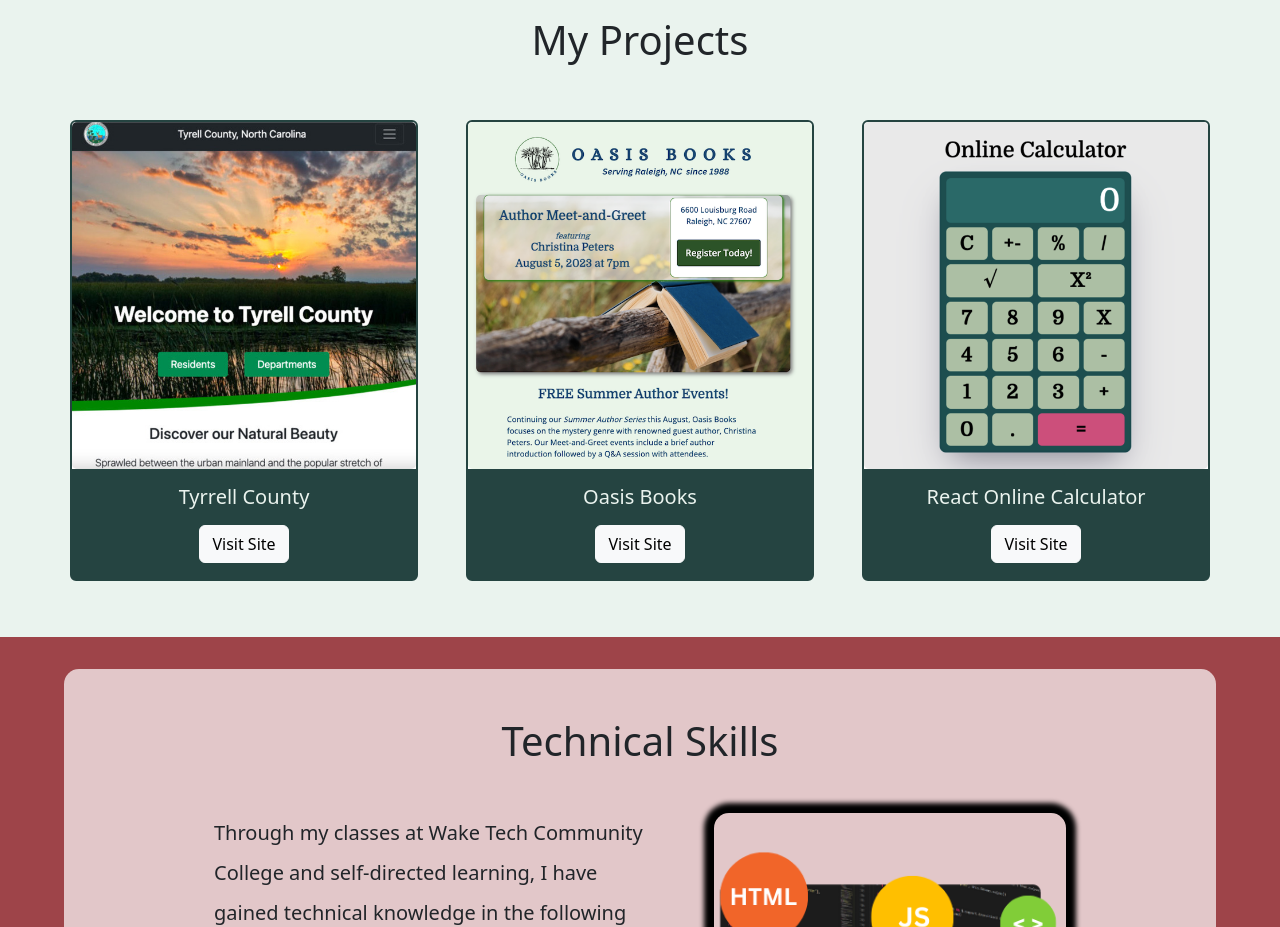
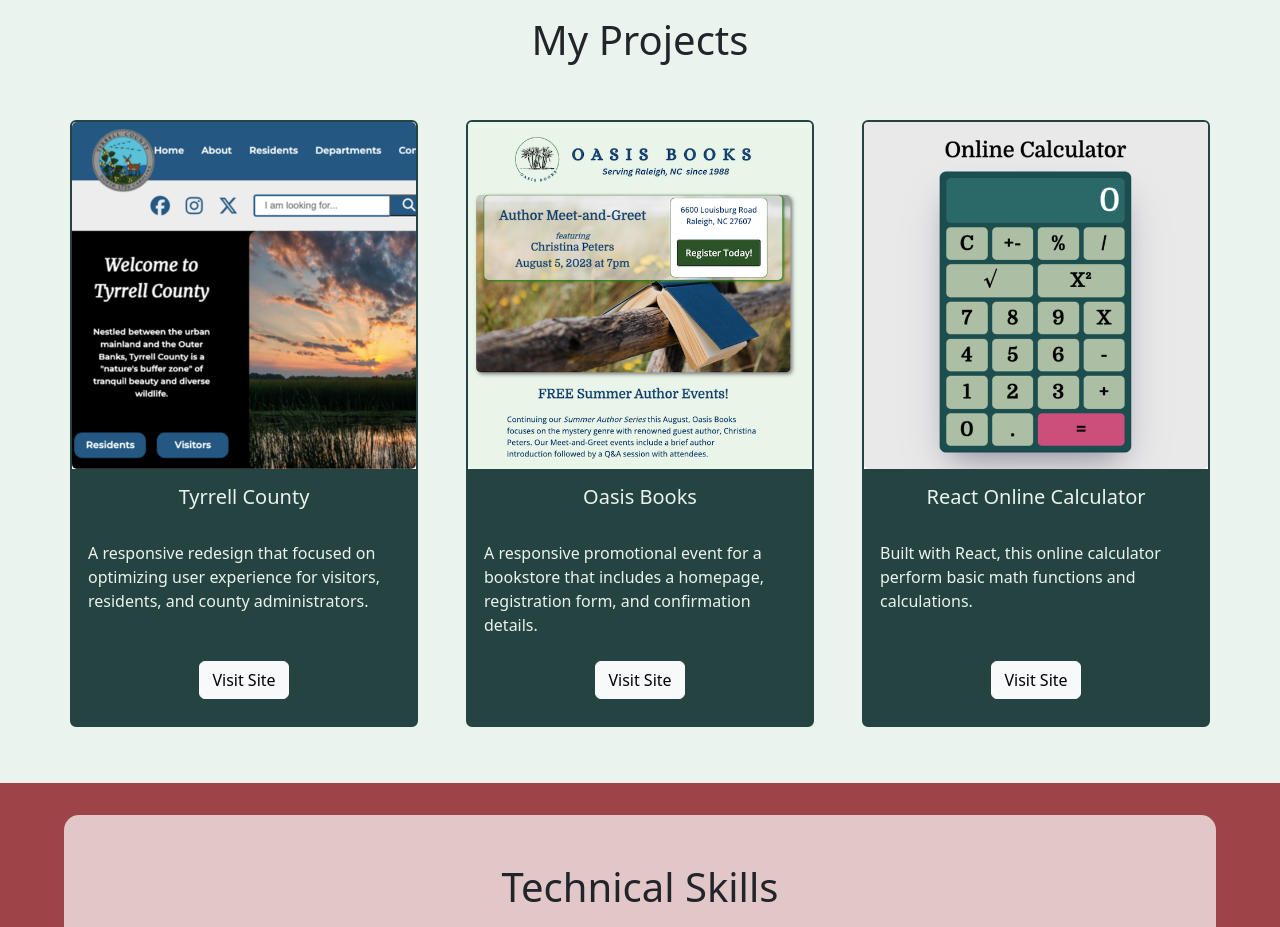
Before and after one commit to jennifer-m-morrison/JMReactPortfolio, a React (Create React App) app: page / in a window 1280 px wide. Shown: the part 1480-2407 px from the top of the page. Built offline with nearby package versions, Linux system fonts and the light colour scheme.

Commit message:
Added card text to cards on projects section - fixed formatting of cards with flex and grid so columns are all same height even though card text is different lengths for each project

```diff
--- a/src/Components/About.js
+++ b/src/Components/About.js
@@ -15,7 +15,7 @@
                         wearing black floral blouse in front of brick wall" />
                     </Col>
                     <Col xs={10} md={10} lg={5}>
-                        <p className="lh-lg fs-5">I am an aspiring front-end web developer with a passion for creating dynamic, user-friendly websites and applications. My background in education and beta testing has given me a unique perspective on how to craft digital experiences that are both informative and engaging. I am excited to apply my skills in HTML, CSS, JavaScript, and React to build innovative digital solutions.</p>
+                        <p className="lh-lg fs-5">I am an aspiring front-end web developer with a passion for creating dynamic, user-friendly websites and applications. My background in education and beta testing has given me a unique perspective on how to craft digital experiences that are both informative and engaging. I am excited to apply my skills in HTML, CSS, JavaScript, and React to build innovative digital solutions for my clients.</p>
                     </Col>
                 </Row>
             </Container>
--- a/src/Components/Projects.css
+++ b/src/Components/Projects.css
@@ -12,3 +12,19 @@
     background-color: #254441;
     color: #EAF3EE;
 }
+
+.cardCol {
+    display: flex;
+        justify-content: center;
+        align-items: stretch;
+}
+
+.card-body {
+    display: grid;
+    grid-template-columns: 1fr;
+    grid-template-rows: 1fr 2fr 1fr;
+}
+
+.card-body a {
+    text-align: center;
+}
--- a/src/Components/Projects.js
+++ b/src/Components/Projects.js
@@ -2,7 +2,7 @@
 import { Container, Row, Col, Card, Button } from 'react-bootstrap';
 import oasisPic from '../assets/oasis.png';
 import reactCalculator from '../assets/reactCalculator.png';
-import tyrellPic from '../assets/tyrell.jpg';
+import tyrellPic from '../assets/tyrrell.png';
 import "bootstrap/dist/css/bootstrap.min.css";
 import './Projects.css';
 
@@ -14,33 +14,43 @@
             <Container className="px-0 py-5 mx-auto w-100">
                 <h1 className="text-center">My Projects</h1>
                 <Row className="d-flex justify-content-center align-content-center g-5 mt-1">
-                    <Col xs={10} md={6} lg={4}>
+                    <Col xs={10} md={6} lg={4} className="cardCol">
                         <Card className="card-container">
                             <Card.Img src={tyrellPic} />
-                            <Card.Body className="card-body d-flex flex-column align-items-center">
-                                <Card.Title>Tyrrell County</Card.Title>
+                            <Card.Body className="card-body">
+                                <Card.Title className="text-center">Tyrrell County</Card.Title>
+                                <Card.Text>
+                                    A responsive redesign that focused on optimizing user experience for visitors, residents, and county administrators.
+                                </Card.Text>
                                 <a href="https://wcet.waketech.edu/jmmorrison2/web125/final-project/tyrrell/index.html" target="_blank" rel="noopener noreferrer">
                                     <Button className="btn-light mt-2">Visit Site</Button>
                                 </a>
                             </Card.Body>
                         </Card>
                     </Col>
-                    <Col xs={10} md={6} lg={4}>
+                    <Col xs={10} md={6} lg={4} className="cardCol">
                         <Card className="card-container">
                             <Card.Img src={oasisPic} />
-                            <Card.Body className="card-body d-flex flex-column align-items-center">
-                                <Card.Title>Oasis Books</Card.Title>
+                            <Card.Body className="card-body">
+                                <Card.Title className="text-center">Oasis Books</Card.Title>
+                                <Card.Text>
+                                    A responsive promotional event for a bookstore that includes a homepage, registration form, and confirmation details.
+                                </Card.Text>
                                 <a href="https://wcet.waketech.edu/jmmorrison2/WEB110/oasis/index.html" target="_blank" rel="noopener noreferrer">
                                 <Button className="btn-light mt-2">Visit Site</Button></a>
                             </Card.Body>
                         </Card>
                     </Col>
-                    <Col xs={10} md={6} lg={4}>
+                    <Col xs={10} md={6} lg={4} className="cardCol">
                         <Card className="card-container">
                             <Card.Img src={reactCalculator} />
-                            <Card.Body className="card-body d-flex flex-column align-items-center">
-                                <Card.Title>React Online Calculator</Card.Title>
+                            <Card.Body className="card-body">
+                                <Card.Title className="text-center">React Online Calculator</Card.Title>
+                                <Card.Text>
+                                    Built with React, this online calculator  perform basic math functions and calculations.
+                                </Card.Text>
                                 <a href="https://jennifer-m-morrison.github.io/ReactCalculator/" target="_blank" rel="noopener noreferrer">
+
                                 <Button className="btn-light mt-2">Visit Site</Button></a>
                             </Card.Body>
                         </Card>
```
Also changed, not shown: src/assets/tyrell.jpg (deleted), src/assets/tyrrell.png (added).
